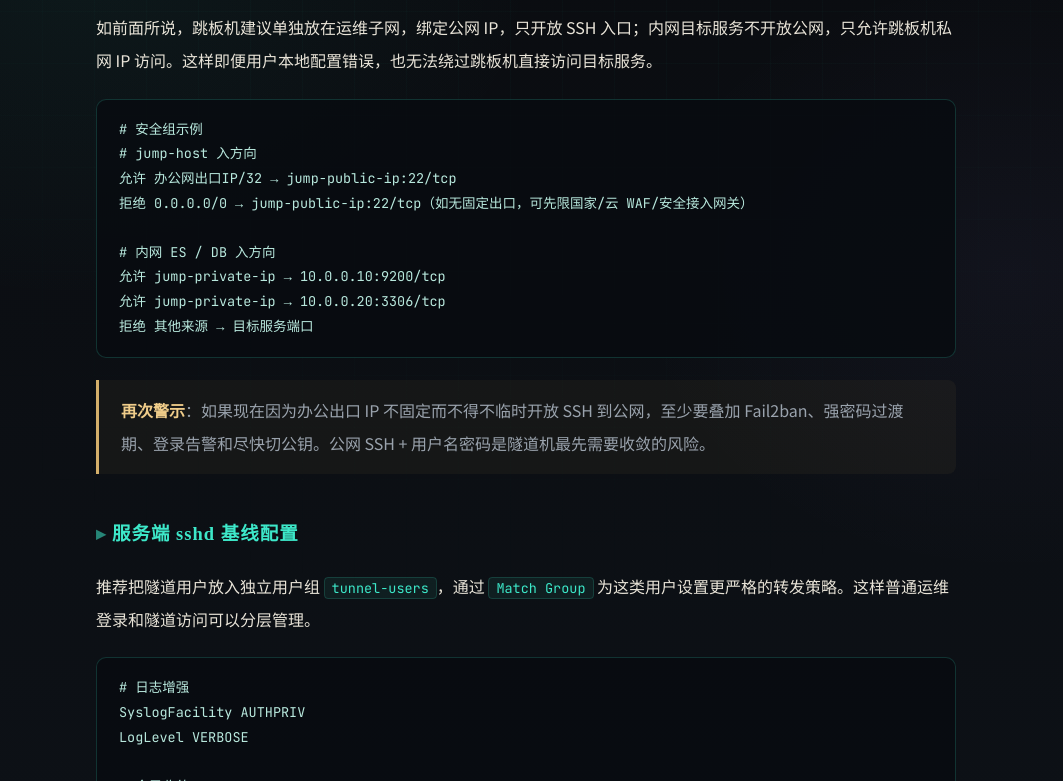
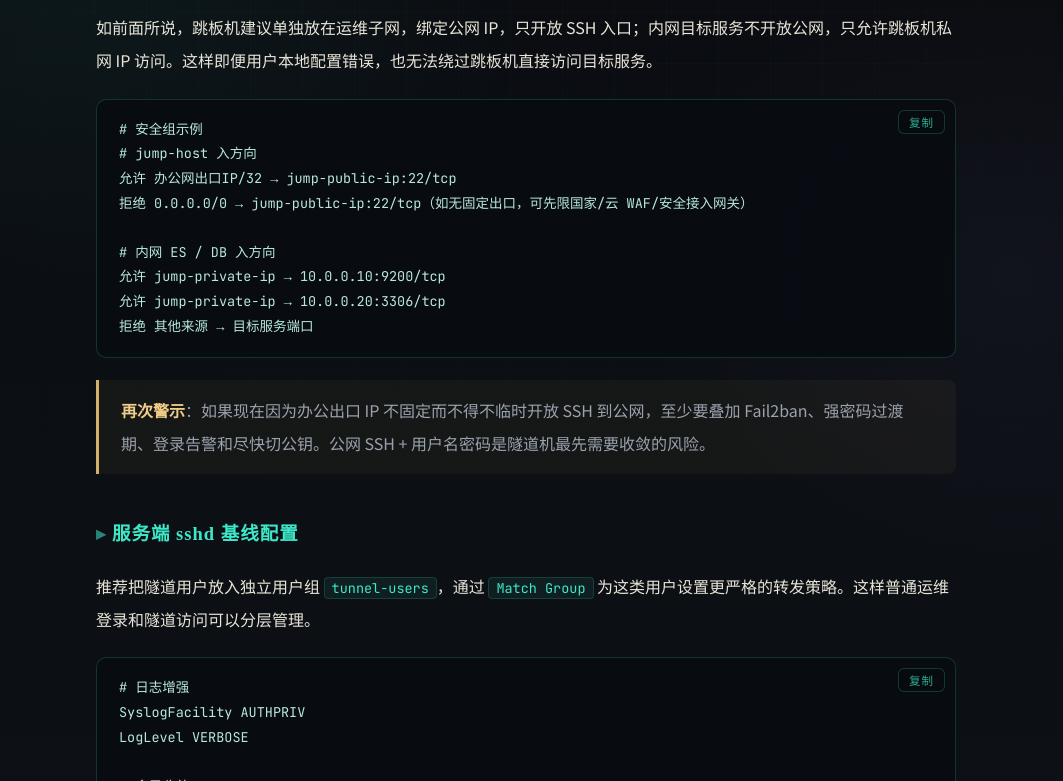
Before and after one commit to EastSword/EastSword.github.io, a Jekyll site: the page built from _articles/ssh-tunnel-audit.md, in a window 1280 px wide and 1400 px high, scrolled down 5453 px. Shown: the part 145-926 px from the top of the window, without its empty margins (114-1177 px from the left). Built offline with Jekyll 4.4.1, drawn with Linux system fonts in a browser that asks for light colours; comment, search, counter and statistics services are not loaded; some of the changed text lies outside the part shown.

Commit message:
文章页代码块增加右上角复制按钮（保留换行与缩进）

```diff
--- a/_layouts/article.html
+++ b/_layouts/article.html
@@ -61,6 +61,50 @@ layout: default
       {{ content }}
     </div>
 
+    <script>
+    // 代码块右上角复制按钮：textContent 精确取原文，换行与缩进原样进剪贴板
+    (function () {
+      var pres = document.querySelectorAll('.article-body pre');
+      pres.forEach(function (pre) {
+        var host = pre.closest('.highlight');
+        if (!host) {
+          host = document.createElement('div');
+          pre.parentNode.insertBefore(host, pre);
+          host.appendChild(pre);
+        }
+        host.classList.add('code-copy-host');
+        var btn = document.createElement('button');
+        btn.type = 'button';
+        btn.className = 'code-copy-btn';
+        btn.textContent = '复制';
+        btn.setAttribute('aria-label', '复制代码');
+        btn.addEventListener('click', function () {
+          var code = pre.querySelector('code');
+          var text = (code || pre).textContent;
+          function done() {
+            btn.textContent = '已复制 ✓';
+            btn.classList.add('ok');
+            setTimeout(function () { btn.textContent = '复制'; btn.classList.remove('ok'); }, 1600);
+          }
+          function fallback() {
+            var ta = document.createElement('textarea');
+            ta.value = text;
+            ta.style.position = 'fixed';
+            ta.style.opacity = '0';
+            document.body.appendChild(ta);
+            ta.select();
+            try { document.execCommand('copy'); done(); } catch (err) {}
+            document.body.removeChild(ta);
+          }
+          if (navigator.clipboard && navigator.clipboard.writeText) {
+            navigator.clipboard.writeText(text).then(done, fallback);
+          } else { fallback(); }
+        });
+        host.appendChild(btn);
+      });
+    })();
+    </script>
+
     <div class="article-foot">
       {% if topic %}
       <a class="back-topic" href="{{ topic.url | relative_url }}">
--- a/assets/style.css
+++ b/assets/style.css
@@ -1214,6 +1214,33 @@ footer.site .wx-link:hover { color: var(--teal-glow); }
   white-space: pre;
 }
 
+/* 代码块右上角复制按钮 */
+.article-body .code-copy-host { position: relative; }
+.code-copy-btn {
+  position: absolute;
+  top: 10px;
+  right: 10px;
+  z-index: 2;
+  font-family: var(--mono);
+  font-size: 11.5px;
+  letter-spacing: 1px;
+  color: var(--teal-glow);
+  background: rgba(8, 12, 16, 0.92);
+  border: 1px solid rgba(61, 232, 201, 0.28);
+  border-radius: 6px;
+  padding: 3px 10px;
+  cursor: pointer;
+  opacity: .72;
+  transition: opacity .2s, border-color .2s, color .2s;
+  user-select: none;
+}
+.code-copy-btn:hover { opacity: 1; border-color: rgba(61, 232, 201, 0.55); }
+.code-copy-btn.ok {
+  color: var(--gold-bright);
+  border-color: rgba(212, 175, 106, 0.55);
+  opacity: 1;
+}
+
 .article-body table {
   display: block;
   overflow-x: auto;
```
